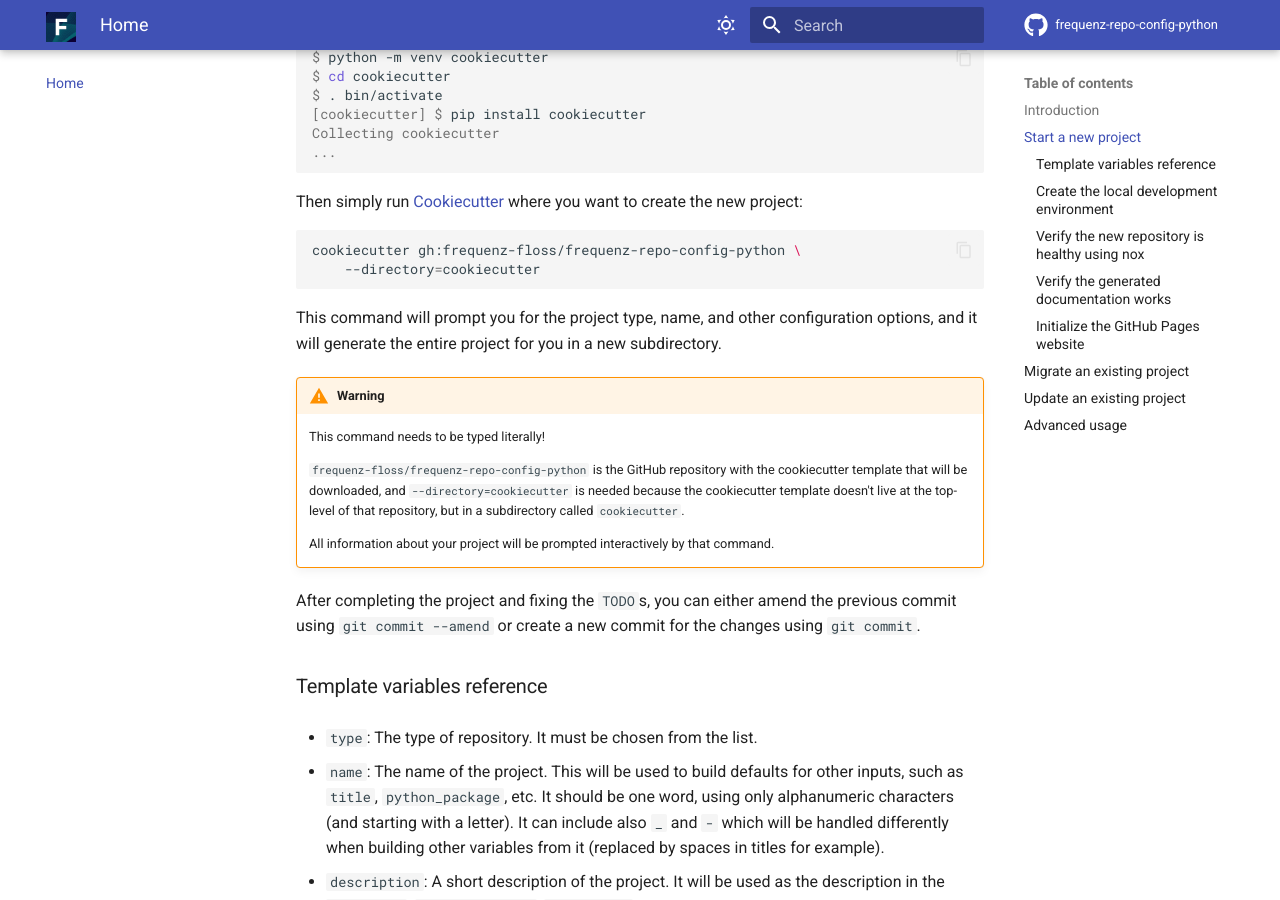
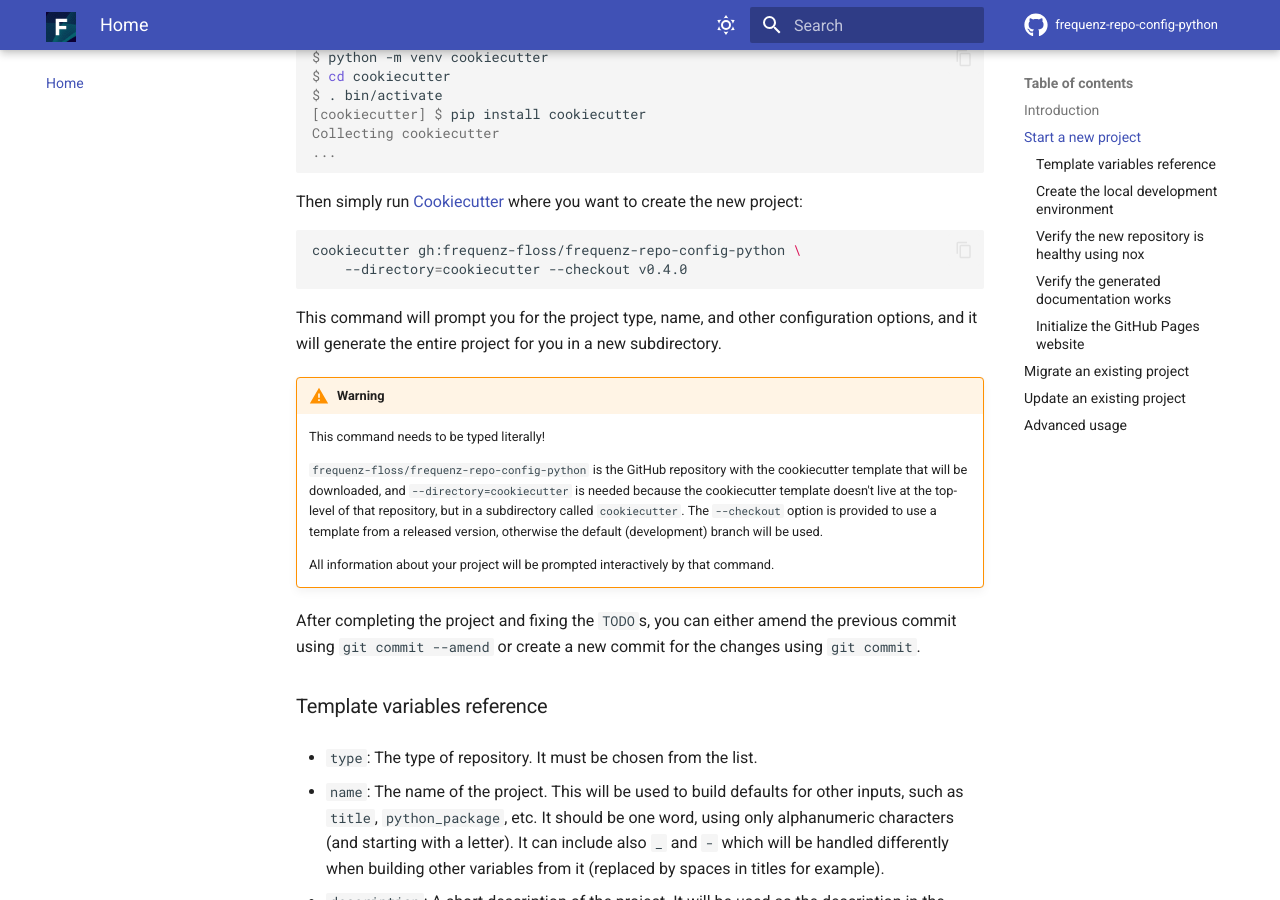
Before and after one commit to frequenz-floss/frequenz-repo-config-python, an MkDocs documentation site: the page built from docs/index.md, in a window 1280 px wide and 900 px high, scrolled down 654 px. Built offline with MkDocs 1.6.1 and Material for MkDocs 9.7.7, drawn with Linux system fonts in a browser that asks for light colours; comment, search, counter and statistics services are not loaded; the version menu is left out; some of the changed text lies outside the part shown.

Commit message:
Recommend using a released version with cookiecutter
When using cookiecutter without `--checkout`, the default (development)
branch will be used, which might not be what the general user wants.

Signed-off-by: Leandro Lucarella <luca-frequenz@llucax.com>

````diff
--- a/docs/index.md
+++ b/docs/index.md
@@ -35,7 +35,7 @@ Then simply run [Cookiecutter] where you want to create the new project:
 
 ```sh
 cookiecutter gh:frequenz-floss/frequenz-repo-config-python \
-    --directory=cookiecutter
+    --directory=cookiecutter --checkout v0.4.0
 ```
 
 This command will prompt you for the project type, name, and other
@@ -50,7 +50,9 @@ subdirectory.
     the cookiecutter template that will be downloaded, and
     `--directory=cookiecutter` is needed because the cookiecutter template
     doesn't live at the top-level of that repository, but in a subdirectory
-    called `cookiecutter`.
+    called `cookiecutter`. The `--checkout` option is provided to use
+    a template from a released version, otherwise the default (development)
+    branch will be used.
 
     All information about your project will be prompted interactively by that
     command.
@@ -160,7 +162,8 @@ the files in your existing project by using `rsync` or similar tools:
 
 ```sh
 cd /tmp
-cookiecutter gh:frequenz-floss/frequenz-repo-config-python --directory=cookiecutter
+cookiecutter gh:frequenz-floss/frequenz-repo-config-python \
+    --directory=cookiecutter --checkout v0.4.0
 rsync -vr --exclude=.git/ new-project/ /path/to/existing/project
 cd /path/to/existing/project
 git diff
@@ -200,6 +203,7 @@ git commit -a  # commit all changes
 cd ..
 cookiecutter gh:frequenz-floss/frequenz-repo-config-python \
     --directory=cookiecutter \
+    --checkout v0.4.0 \
     --overwrite-if-exists \
     --replay \
     --replay-file project-directory/.cookiecutter-replay.json
````
Also changed, not shown: README.md (+3 -1 lines).
